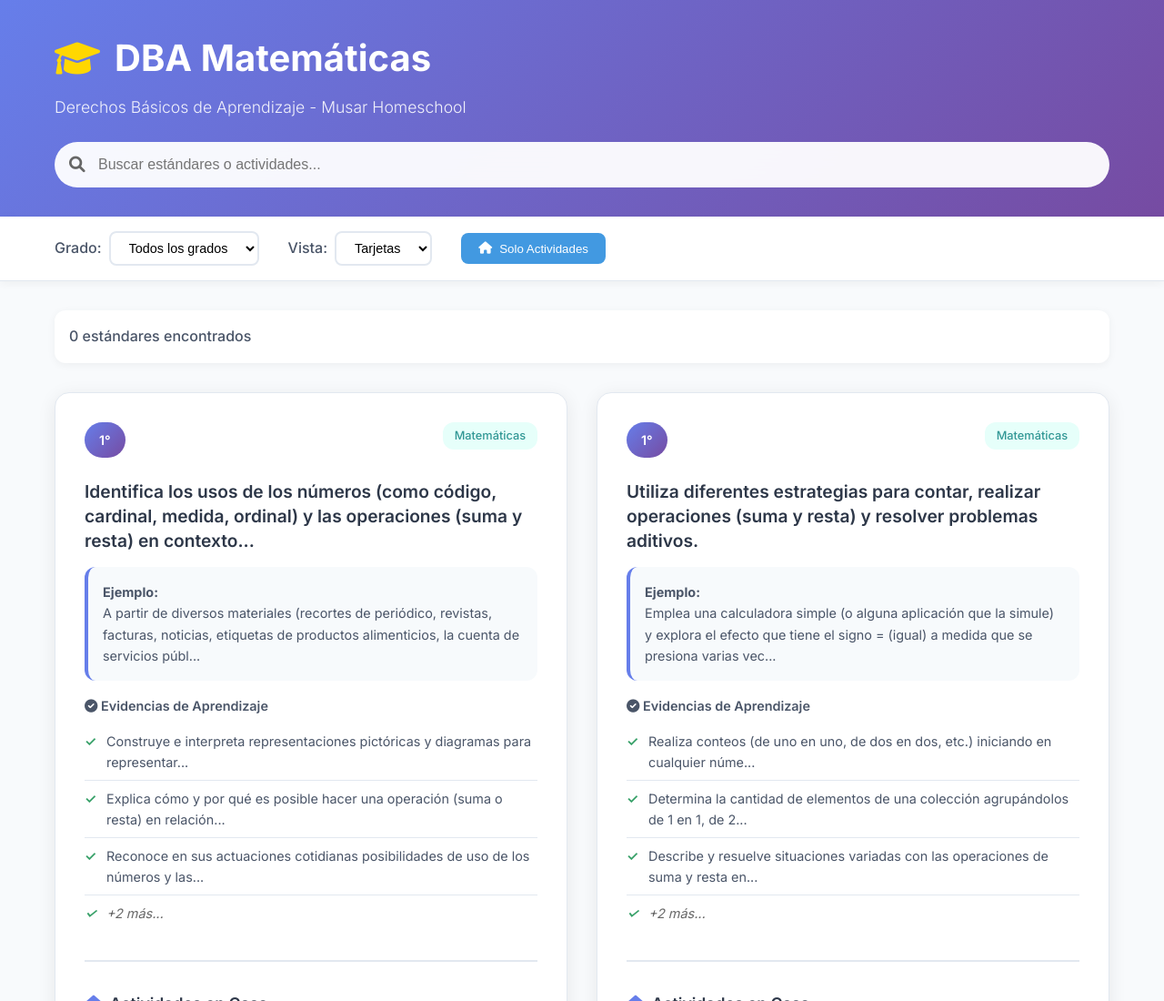
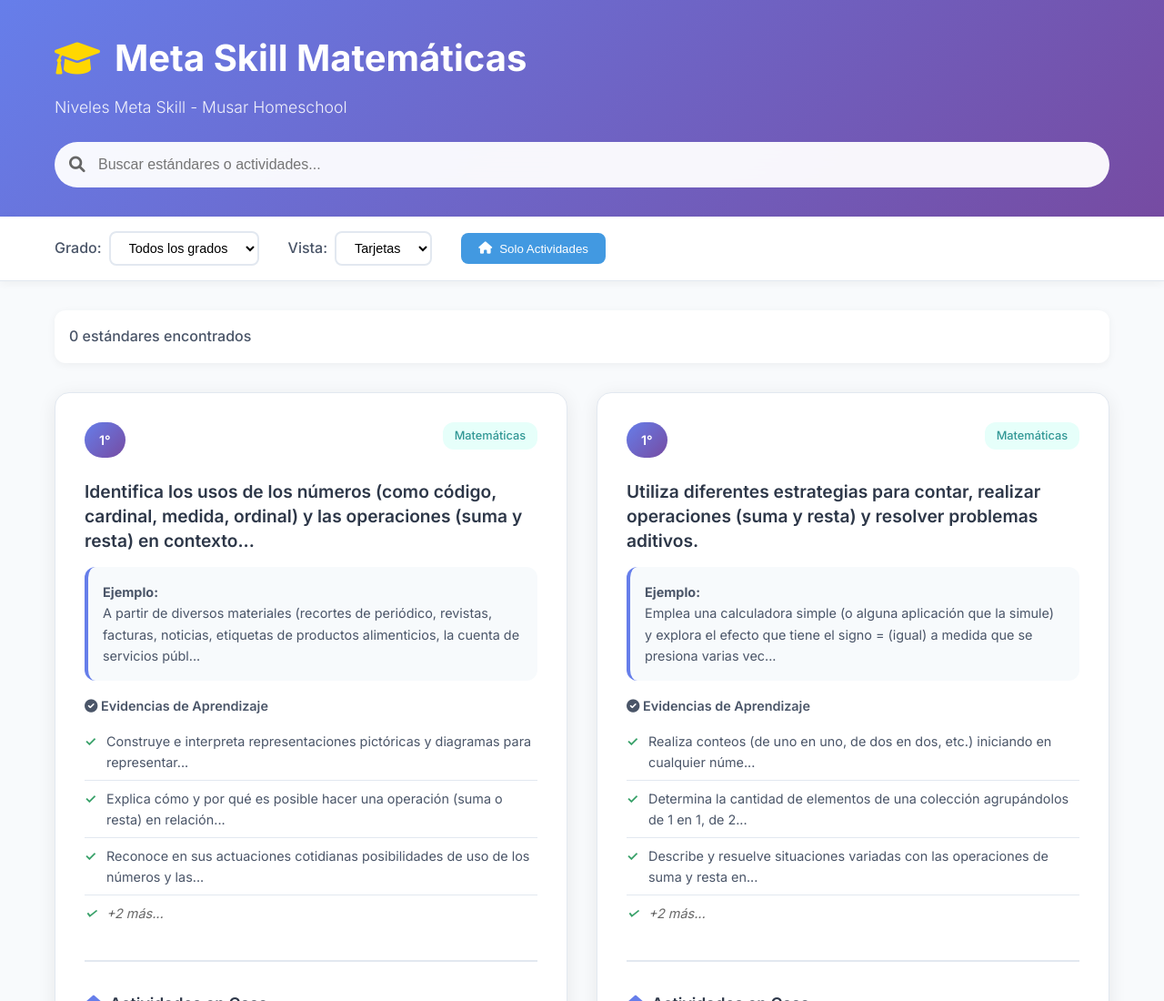
Before and after one commit to mauriciorivero/MatematicasDBA, a plain HTML site: page index.html in a window 1280 px wide. Shown: the top 1100 px of the page at 91% size. Drawn offline with Linux system fonts and the light colour scheme.

Commit message:
actualizado eltitulo

```diff
--- a/Persona.js
+++ b/Persona.js
@@ -37,4 +37,7 @@ class Persona {
     set edad(valor) {
         this._edad = valor;
     }
+
 }
+
+export default Persona;
--- a/index.html
+++ b/index.html
@@ -3,7 +3,7 @@
 <head>
     <meta charset="UTF-8">
     <meta name="viewport" content="width=device-width, initial-scale=1.0">
-    <title>DBA Matemáticas - Musar Homeschool</title>
+    <title>Meta Skill Matemáticas - Musar Homeschool</title>
     <link rel="stylesheet" href="styles.css">
     <link href="https://fonts.googleapis.com/css2?family=Inter:wght@300;400;500;600;700&display=swap" rel="stylesheet">
     <link href="https://cdnjs.cloudflare.com/ajax/libs/font-awesome/6.0.0/css/all.min.css" rel="stylesheet">
@@ -12,8 +12,8 @@
     <header class="header">
         <div class="container">
             <div class="header-content">
-                <h1><i class="fas fa-graduation-cap"></i> DBA Matemáticas</h1>
-                <p class="subtitle">Derechos Básicos de Aprendizaje - Musar Homeschool</p>
+                <h1><i class="fas fa-graduation-cap"></i> Meta Skill Matemáticas</h1>
+                <p class="subtitle">Niveles Meta Skill - Musar Homeschool</p>
             </div>
             <div class="search-container">
                 <input type="text" id="searchInput" placeholder="Buscar estándares o actividades...">
```
Also changed, not shown: control.js (added, +14 -0 lines).
